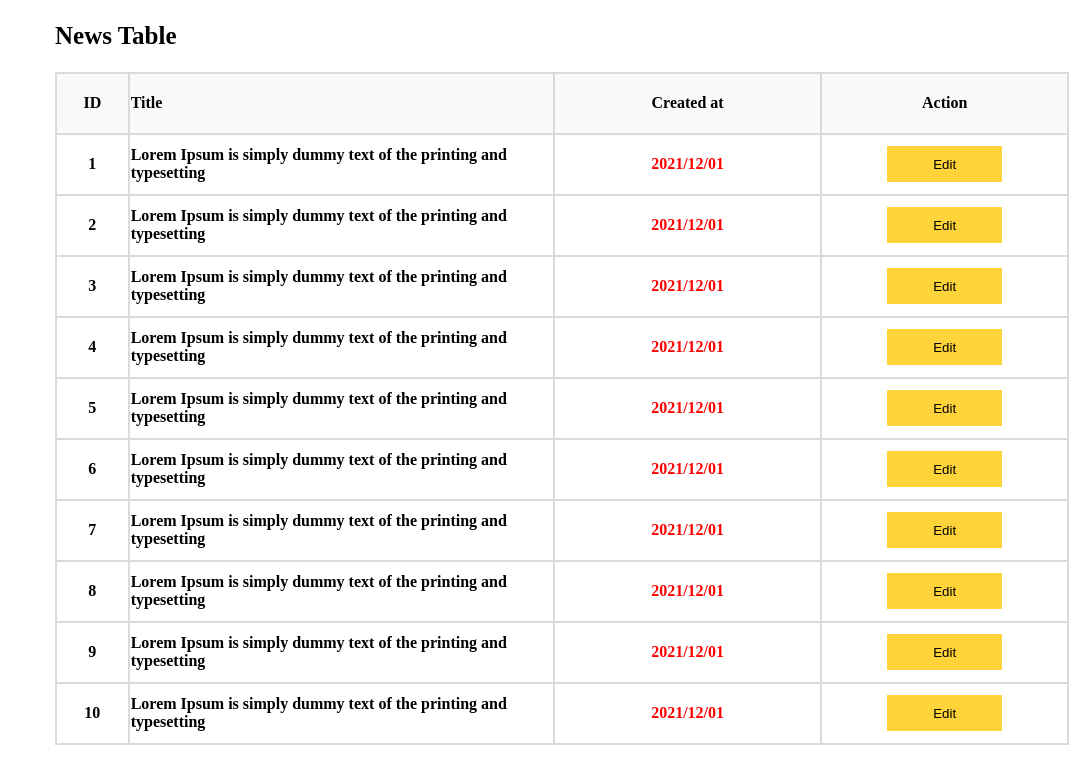
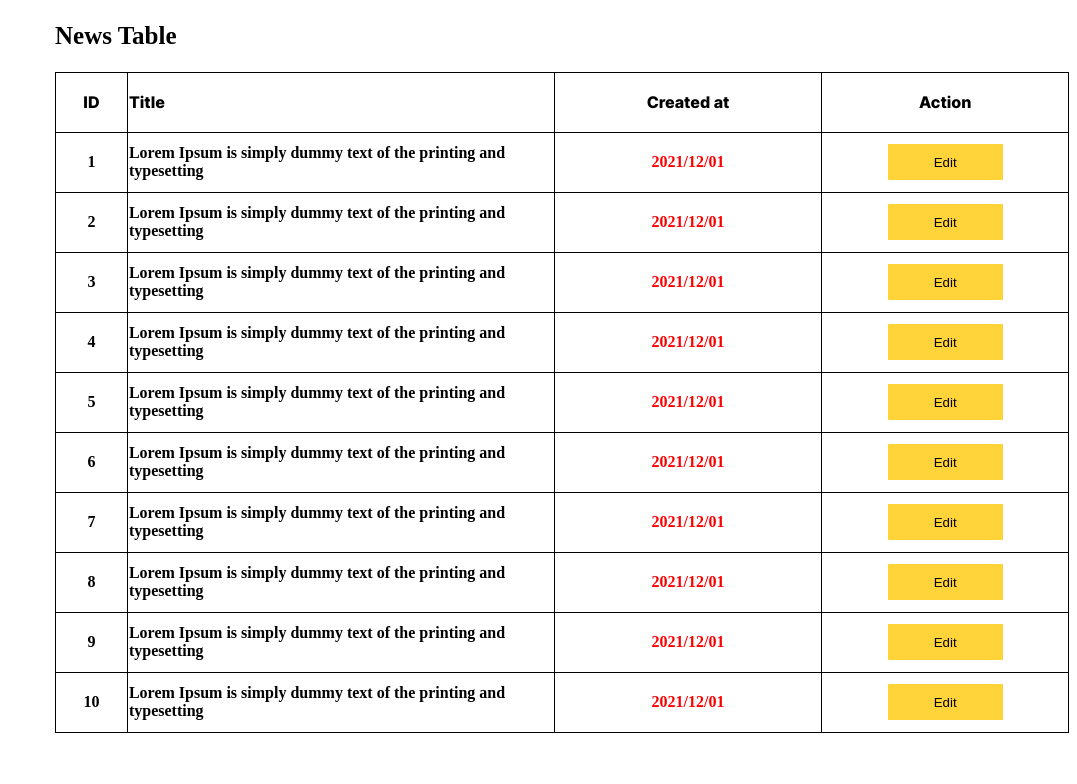
Before and after one commit to giobashvili1/Sacavi56, a plain HTML site: page Css Tables1/index.html in a window 1280 px wide. Shown: the whole page, without its empty margins (203-1280 px from the left). Drawn offline with Linux system fonts and the light colour scheme.

Commit message:
Add files via upload

```diff
--- a/Css Tables1/index.html
+++ b/Css Tables1/index.html
@@ -8,68 +8,68 @@
 </head>
 <body>
     <h2>News Table</h2>
-   <table bgcolor="#DADADA">
-    <tr bgcolor="#F9F9F9">
+    <table >
+     <tr >
          <th class="id">ID</th>
          <th class="title">Title</th>
          <th class="time">Created at</th>
          <th class="action">Action</th>
      </tr>
-    <tr bgcolor="#FFFFFF">
+     <tr >
          <td class="id">1</td>
          <td class="title">Lorem Ipsum is simply dummy text of the printing and typesetting</td>
          <td class="time1">2021/12/01</td>
          <td  class="edit1"><button>Edit</button></td>
      </tr>
-    <tr bgcolor="#FFFFFF">
+     <tr >
          <td class="id">2</td>
          <td class="title">Lorem Ipsum is simply dummy text of the printing and typesetting</td>
          <td class="time1">2021/12/01</td>
          <td class="edit1"><button>Edit</button></td>
      </tr>
-    <tr bgcolor="#FFFFFF">
+     <tr >
          <td class="id">3</td>
          <td class="title">Lorem Ipsum is simply dummy text of the printing and typesetting</td>
          <td class="time1">2021/12/01</td>
          <td class="edit1"><button>Edit</button></td>
      </tr>
-    <tr bgcolor="#FFFFFF">
+     <tr >
          <td class="id">4</td>
          <td class="title">Lorem Ipsum is simply dummy text of the printing and typesetting</td>
          <td class="time1">2021/12/01</td>
          <td class="edit1"><button>Edit</button></td>
      </tr>
-    <tr bgcolor="#FFFFFF">
+     <tr >
          <td class="id">5</td>
          <td class="title">Lorem Ipsum is simply dummy text of the printing and typesetting</td>
          <td class="time1">2021/12/01</td>
          <td class="edit1"><button>Edit</button></td>
      </tr>
-    <tr bgcolor="#FFFFFF">
+     <tr >
          <td class="id">6</td>
          <td class="title">Lorem Ipsum is simply dummy text of the printing and typesetting</td>
          <td class="time1">2021/12/01</td>
          <td class="edit1"><button>Edit</button></td>
      </tr>
-    <tr bgcolor="#FFFFFF">
+     <tr>
          <td class="id">7</td>
          <td class="title">Lorem Ipsum is simply dummy text of the printing and typesetting</td>
          <td class="time1">2021/12/01</td>
          <td class="edit1"><button>Edit</button></td>
      </tr>
-    <tr bgcolor="#FFFFFF">
+     <tr >
          <td class="id">8</td>
          <td class="title">Lorem Ipsum is simply dummy text of the printing and typesetting</td>
          <td class="time1">2021/12/01</td>
          <td class="edit1"><button>Edit</button></td>
      </tr>
-    <tr bgcolor="#FFFFFF">
+     <tr >
          <td class="id">9</td>
          <td class="title">Lorem Ipsum is simply dummy text of the printing and typesetting</td>
          <td class="time1">2021/12/01</td>
          <td class="edit1"><button>Edit</button></td>
      </tr>
-    <tr bgcolor="#FFFFFF">
+     <tr >
          <td class="id">10</td>
          <td class="title">Lorem Ipsum is simply dummy text of the printing and typesetting</td>
          <td class="time1">2021/12/01</td>
--- a/Css Tables1/style.css
+++ b/Css Tables1/style.css
@@ -1,6 +1,18 @@
+@font-face{
+    font-family: "fonti";
+    src: url(./fonts/Inter-ExtraBold.ttf);
+
+}
 table{
     margin-left: 250px;
+    border: 1px solid black;
+    border-collapse: collapse;
 
+}
+tr th{
+    font-family: 'fonti';
+    border: 1px solid black;
+    border-collapse: collapse;
 }
 h2{
     font-weight: 700;
@@ -15,39 +27,51 @@ h2{
     height: 57px;
     text-align: center;
     font-weight: bolder;
+    border: 1px solid black;
+    border-collapse: collapse;
+
 }
 .title{
     width:444px;
     height: 57px;
     text-align: left;
     font-weight: bolder;
+    border: 1px solid black;
+    border-collapse: collapse;
 
 }
 .time{
     width: 276px;
     height: 57px;
     font-weight: bolder;
+    border: 1px solid black;
+    border-collapse: collapse;
 }
 .action{
     width: 251px;
     height: 57px;
     font-weight: bolder;
+    border: 1px solid black;
+    border-collapse: collapse;
 }
 .time1{
     color: red;
     font-weight: bolder;
     text-align: center;
+    border: 1px solid black;
+    border-collapse: collapse;
 }
 .edit1{
     text-align: center;
     font-weight: bolder;
-
+    border: 1px solid black;
+    border-collapse: collapse;
 }
 button{
     width: 115px;
     height: 36px;
     background-color: #FFD43A;
     border: 1px solid #FFD43A;
+    border: 1px solid #FFD43A;
+    border-collapse: collapse;
 }
-
-/* tables */
```
Also changed, not shown: Css Tables1/fonts/Inter-ExtraBold.ttf (added). Lines whose indentation alone changed are shown as unchanged.
